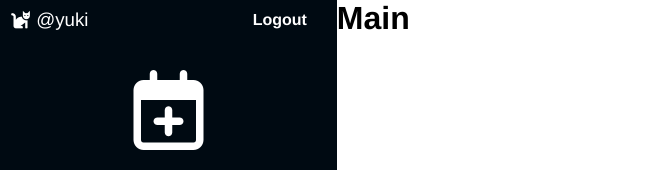
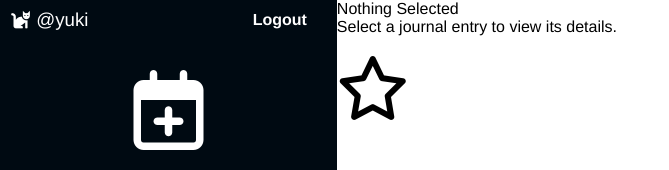
Before and after one commit to pxnditxyr/journal-app, a React (Create React App) app: page / in a window 1280 px wide. Shown: the top 170 px of the page, without its empty margins (0-669 px from the left). Built offline with nearby package versions, Linux system fonts and the light colour scheme.

Commit message:
feat[journal]: Added new NothingSelected component

```diff
--- a/src/journal/components/main/Main.tsx
+++ b/src/journal/components/main/Main.tsx
@@ -1,4 +1,5 @@
 import { Sidebar } from '../sidebar/Sidebar';
+import { NothingSelected } from '../nothing-selected/NothingSelected';
 
 export const Main = () => {
     return (
@@ -7,7 +8,7 @@ export const Main = () => {
 
             <main>
 
-                <h1> Main </h1>
+                <NothingSelected />
 
             </main>
         </>
--- /dev/null
+++ b/src/journal/components/nothing-selected/NothingSelected.tsx
@@ -0,0 +1,12 @@
+
+export const NothingSelected = () => {
+    return (
+        <div className="nothing__main-container">
+            <span> Nothing Selected </span>
+            <p>
+                Select a journal entry to view its details.
+            </p>
+            <i className="far fa-star fa-4x mt-5"></i>
+        </div>
+    );
+};
```
